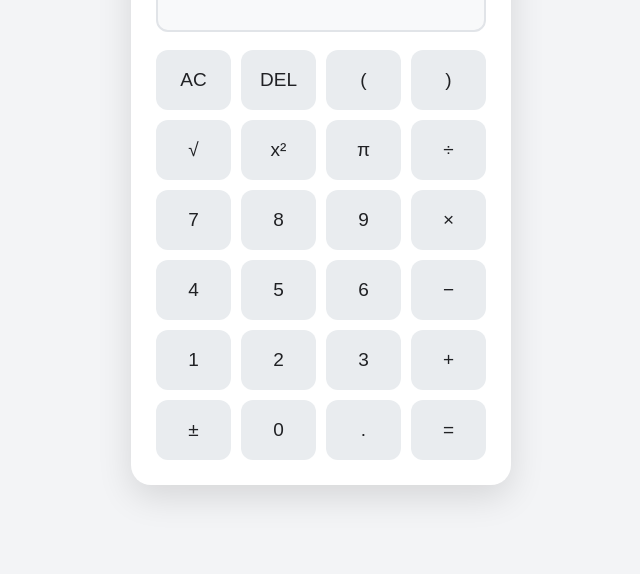
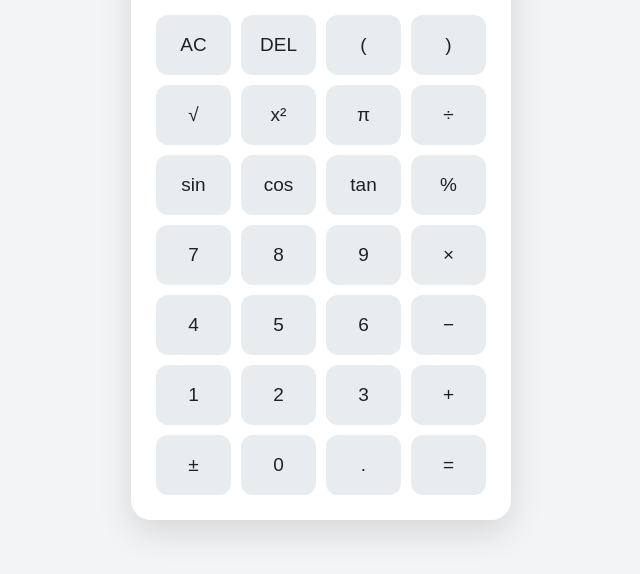
Before and after one commit to javiersands15/Calculadora-Cientifica, a plain HTML site: page index.html in a window 1280 px wide. Shown: the part 216-790 px from the top of the page, without its empty margins (319-959 px from the left). Drawn offline with Linux system fonts and the light colour scheme.

Commit message:
Update index.html

```diff
--- a/index.html
+++ b/index.html
@@ -26,6 +26,11 @@
             <button>π</button>
             <button>÷</button>
 
+            <button>sin</button>
+            <button>cos</button>
+            <button>tan</button>
+            <button>%</button>
+
             <button>7</button>
             <button>8</button>
             <button>9</button>
```
